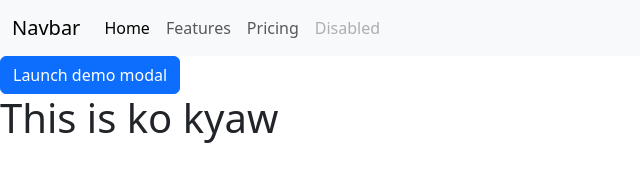
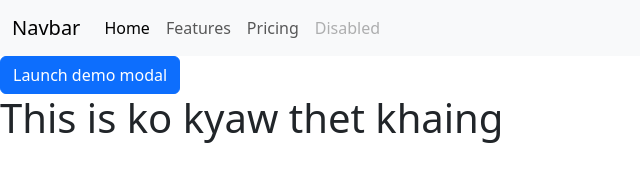
Before and after one commit to kyawthetkhaing255/kyaw, a plain HTML site: page index.html in a window 1280 px wide. Shown: the whole page, without its empty margins (0-640 px from the left). Drawn offline with nearby package versions, Linux system fonts and the light colour scheme.

Commit message:
change header

```diff
--- a/index.html
+++ b/index.html
@@ -88,7 +88,7 @@
         </div>
       </div>
     </div>
-    <h1>This is ko kyaw</h1>
+    <h1>This is ko kyaw thet khaing</h1>
     <script
       src="https://cdn.jsdelivr.net/npm/bootstrap@5.3.3/dist/js/bootstrap.bundle.min.js"
       integrity="sha384-YvpcrYf0tY3lHB60NNkmXc5s9fDVZLESaAA55NDzOxhy9GkcIdslK1eN7N6jIeHz"
```
